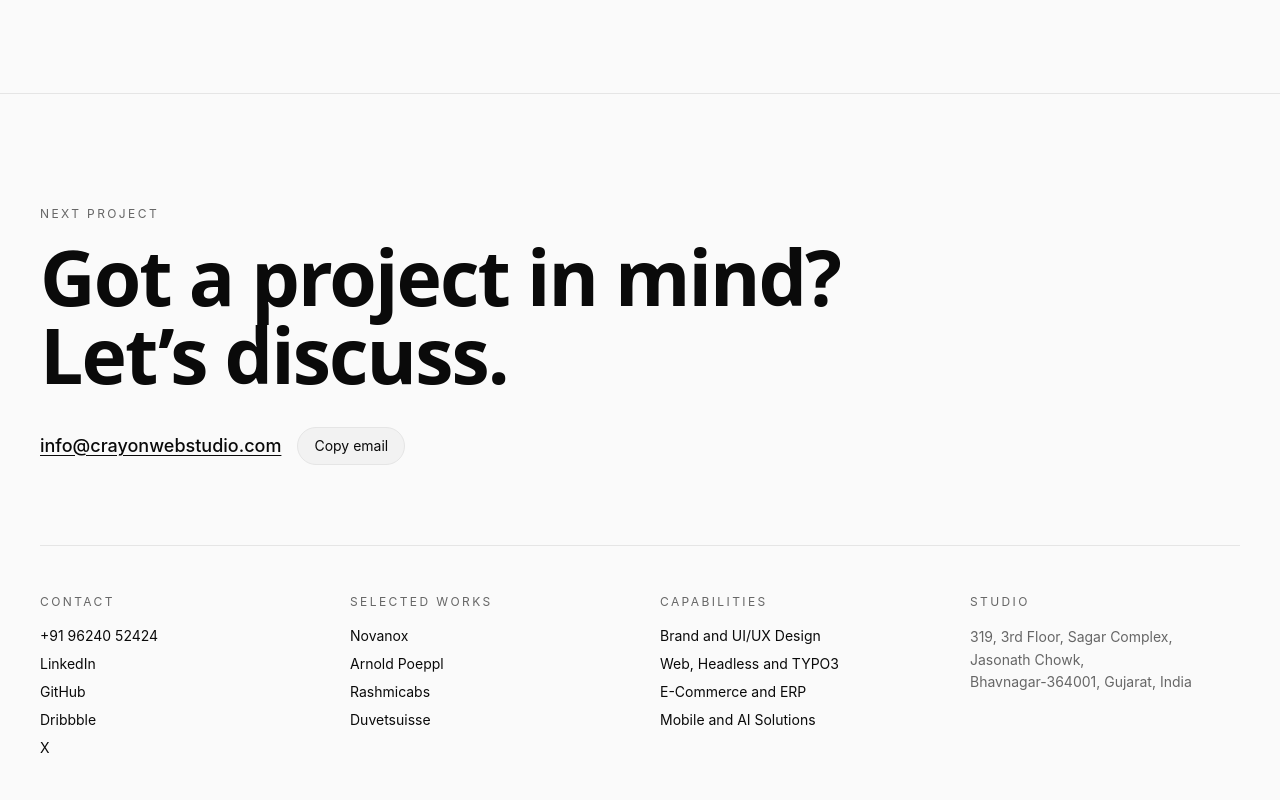
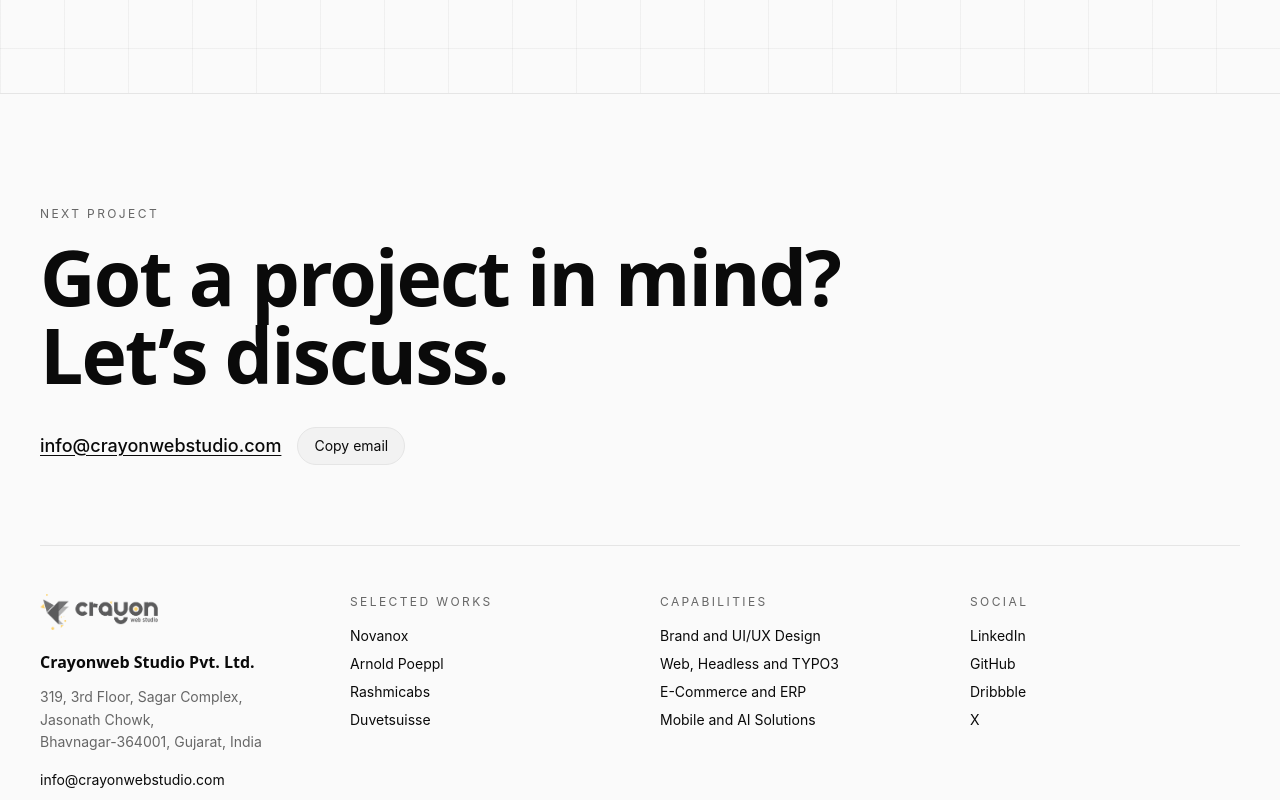
Before and after one commit to crayonwebstudio/crayonweb-redesign, an Astro site: page /lab in a window 1280 px wide. Shown: the part 2000-2800 px from the top of the page. Built offline with nearby package versions, Linux system fonts and the light colour scheme; Astro itself is replaced by a stand-in of ours.

Commit message:
Real Crayon logo and favicon, background grid, footer brand and social columns

```diff
--- a/src/components/layout/Footer.astro
+++ b/src/components/layout/Footer.astro
@@ -17,13 +17,14 @@ const works = (await getCollection('work')).sort((a, b) => a.data.order - b.data
 
     <div class="mt-20 grid gap-10 border-t border-hairline pt-12 md:grid-cols-4">
       <div>
-        <p class="text-xs uppercase tracking-[0.2em] text-muted">Contact</p>
+        <img src="/logo/crayon-logo-dark.png" alt="Crayonweb Studio" width="279" height="85" class="h-9 w-auto" />
+        <p class="mt-5 font-display text-base font-semibold">Crayonweb Studio Pvt. Ltd.</p>
+        <address class="mt-3 text-sm not-italic leading-relaxed text-muted">
+          319, 3rd Floor, Sagar Complex,<br />Jasonath Chowk,<br />Bhavnagar-364001, Gujarat, India
+        </address>
         <ul class="mt-4 space-y-2 text-sm">
+          <li><a href="mailto:info@crayonwebstudio.com" class="hover:underline">info@crayonwebstudio.com</a></li>
           <li><a href="tel:+919624052424" class="hover:underline">+91 96240 52424</a></li>
-          <li><a href="https://www.linkedin.com/company/crayonwebstudio" target="_blank" rel="noreferrer" class="hover:underline">LinkedIn</a></li>
-          <li><a href="https://github.com/crayonwebstudio" target="_blank" rel="noreferrer" class="hover:underline">GitHub</a></li>
-          <li><a href="https://dribbble.com" target="_blank" rel="noreferrer" class="hover:underline">Dribbble</a></li>
-          <li><a href="https://x.com" target="_blank" rel="noreferrer" class="hover:underline">X</a></li>
         </ul>
       </div>
       <div>
@@ -44,10 +45,13 @@ const works = (await getCollection('work')).sort((a, b) => a.data.order - b.data
         </ul>
       </div>
       <div>
-        <p class="text-xs uppercase tracking-[0.2em] text-muted">Studio</p>
-        <address class="mt-4 text-sm not-italic leading-relaxed text-muted">
-          319, 3rd Floor, Sagar Complex,<br />Jasonath Chowk,<br />Bhavnagar-364001, Gujarat, India
-        </address>
+        <p class="text-xs uppercase tracking-[0.2em] text-muted">Social</p>
+        <ul class="mt-4 space-y-2 text-sm">
+          <li><a href="https://www.linkedin.com/company/crayonwebstudio" target="_blank" rel="noreferrer" class="hover:underline">LinkedIn</a></li>
+          <li><a href="https://github.com/crayonwebstudio" target="_blank" rel="noreferrer" class="hover:underline">GitHub</a></li>
+          <li><a href="https://dribbble.com" target="_blank" rel="noreferrer" class="hover:underline">Dribbble</a></li>
+          <li><a href="https://x.com" target="_blank" rel="noreferrer" class="hover:underline">X</a></li>
+        </ul>
       </div>
     </div>
 
--- a/src/components/layout/Header.astro
+++ b/src/components/layout/Header.astro
@@ -11,8 +11,8 @@ const current = Astro.url.pathname;
 
 <header class="fixed top-0 left-0 right-0 z-50 border-b border-hairline bg-canvas/90 backdrop-blur-md">
   <div class="mx-auto flex max-w-[1440px] items-center justify-between px-5 py-4 md:px-10">
-    <a href="/" class="font-display text-lg font-bold tracking-tight" data-cursor="Home">
-      Crayonweb<span class="text-muted font-medium"> Studio</span>
+    <a href="/" data-cursor="Home" aria-label="Crayonweb Studio, home">
+      <img src="/logo/crayon-bird.png" alt="Crayonweb Studio" width="166" height="165" class="h-9 w-auto" />
     </a>
     <nav class="hidden items-center gap-8 md:flex" aria-label="Primary">
       {nav.map((item) => (
--- a/src/components/sections/HeroReel.astro
+++ b/src/components/sections/HeroReel.astro
@@ -30,7 +30,11 @@ import RevealText from '../motion/RevealText.astro';
     <button id="reel-close" type="button" class="absolute right-6 top-6 rounded-full border border-white/40 px-5 py-2.5 text-sm text-white hover:bg-white hover:text-ink">Close, Esc</button>
     <div class="w-full max-w-4xl">
       <div class="relative aspect-video w-full overflow-hidden rounded-xl" style="background: linear-gradient(120deg, #0A0A0A, #2b2b2b 40%, #6b5a2a 75%, #FCD16E);">
-        <p class="absolute inset-0 flex items-center justify-center text-center font-display text-2xl font-semibold text-white md:text-4xl">Crayonweb Studio, Showreel 2026<br /><span class="mt-2 block text-base font-normal text-white/80">Brand, TYPO3, Headless, Commerce, AI</span></p>
+        <div class="absolute inset-0 flex flex-col items-center justify-center gap-5 p-6 text-center">
+          <img src="/logo/crayon-bird-white.png" alt="" width="487" height="486" class="h-16 w-auto opacity-90" />
+          <p class="font-display text-2xl font-semibold text-white md:text-4xl">Crayonweb Studio, Showreel 2026<br /><span class="mt-2 block text-base font-normal text-white/80">Brand, TYPO3, Headless, Commerce, AI</span></p>
+          <img src="/logo/crayon-logo-light.png" alt="Crayonweb Studio" width="250" height="59" class="h-7 w-auto" />
+        </div>
       </div>
       <p class="mt-4 text-center text-sm text-white/70">Showreel placeholder: final video ships with the launch cut. Press Esc or Close to return.</p>
     </div>
--- a/src/layouts/BaseLayout.astro
+++ b/src/layouts/BaseLayout.astro
@@ -23,7 +23,8 @@ const { title = 'Crayonweb Studio: Digital Studio, Bhavnagar and Worldwide', des
     <meta property="og:title" content={title} />
     <meta property="og:description" content={description} />
     <meta property="og:type" content="website" />
-    <link rel="icon" type="image/svg+xml" href="/favicon.svg" />
+    <link rel="icon" type="image/png" href="/favicon.png" />
+    <link rel="apple-touch-icon" href="/favicon.png" />
     <meta name="theme-color" content="#FAFAFA" />
     <ClientRouter />
   </head>
--- a/src/styles/global.css
+++ b/src/styles/global.css
@@ -22,7 +22,11 @@ html { scroll-behavior: auto; }
 html.lenis, html.lenis body { height: auto; }
 .lenis.lenis-smooth { scroll-behavior: auto !important; }
 body {
-  background: var(--color-canvas);
+  background-color: var(--color-canvas);
+  background-image:
+    linear-gradient(to right, rgb(10 10 10 / 0.045) 1px, transparent 1px),
+    linear-gradient(to bottom, rgb(10 10 10 / 0.045) 1px, transparent 1px);
+  background-size: 64px 64px;
   color: var(--color-ink);
   font-family: var(--font-body);
   -webkit-font-smoothing: antialiased;
```
Also changed, not shown: public/favicon.png (added), public/favicon.svg (deleted), public/logo/crayon-bird-white-v1.png (added), public/logo/crayon-bird-white.png (added), public/logo/crayon-bird.png (added), public/logo/crayon-logo-dark.png (added), public/logo/crayon-logo-light.png (added).
